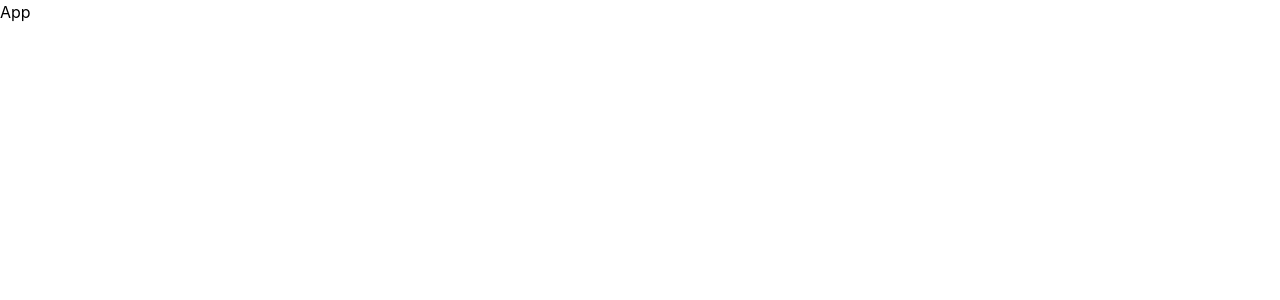
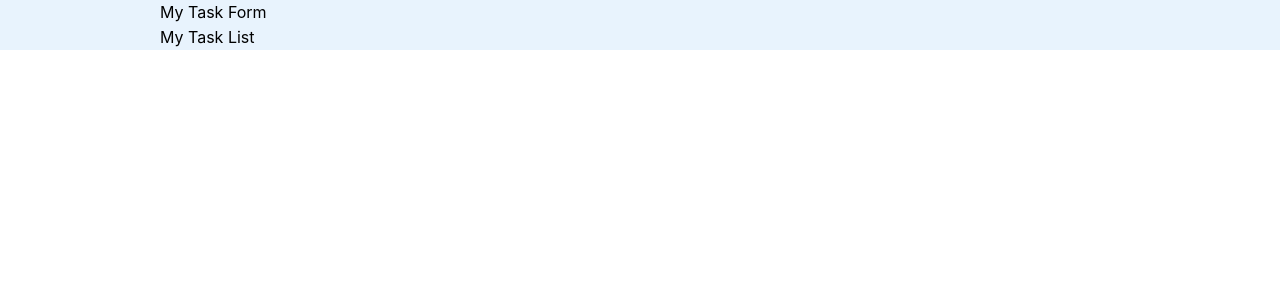
Before and after one commit to VandaEPAM/test-task-manager, a React (Vite) app: page / in a window 1280 px wide. Shown: the top 300 px of the page. Built offline with nearby package versions, Linux system fonts and the light colour scheme.

Commit message:
Add base structure

```diff
--- a/package.json
+++ b/package.json
@@ -11,7 +11,9 @@
   },
   "dependencies": {
     "@mantine/core": "8.3.14",
+    "@mantine/form": "^8.3.14",
     "@mantine/hooks": "8.3.14",
+    "@mantine/modals": "^8.3.14",
     "react": "^19.1.1",
     "react-dom": "^19.1.1"
   },
--- a/src/App.tsx
+++ b/src/App.tsx
@@ -1,7 +1,16 @@
 import "@mantine/core/styles.css";
-import { MantineProvider } from "@mantine/core";
+import { Box, Container, MantineProvider } from "@mantine/core";
 import { theme } from "./theme";
+import { TaskForm } from './components/task-form';
+import { TaskList } from "./components/task-list";
 
 export default function App() {
-  return <MantineProvider theme={theme}>App</MantineProvider>;
+  return (
+    <MantineProvider theme={theme}>
+      <Container strategy="grid" size='md' bg='var(--mantine-color-blue-light)'>
+        <Box><TaskForm /></Box>
+        <Box><TaskList /></Box>
+      </Container>
+    </MantineProvider>
+  );
 }
--- /dev/null
+++ b/src/components/task-form/TaskForm.tsx
@@ -0,0 +1,3 @@
+export const TaskForm = () => {
+    return 'My Task Form';
+};
--- /dev/null
+++ b/src/components/task-form/index.ts
@@ -0,0 +1 @@
+export { TaskForm } from './TaskForm'
--- /dev/null
+++ b/src/components/task-list/TaskList.tsx
@@ -0,0 +1,3 @@
+export const TaskList = () => {
+    return 'My Task List';
+};
--- /dev/null
+++ b/src/components/task-list/index.ts
@@ -0,0 +1 @@
+export { TaskList } from './TaskList'
```
Also changed, not shown: src/components/header/Header.tsx (added), src/components/task-item/TaskItem.tsx (added), 1 other file (tests, documents, lock files or other folders).
